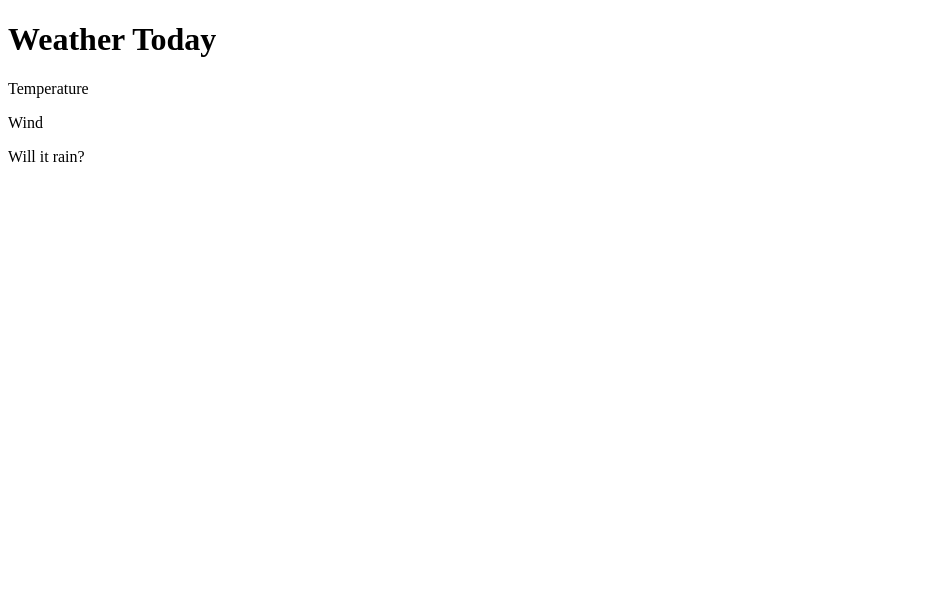
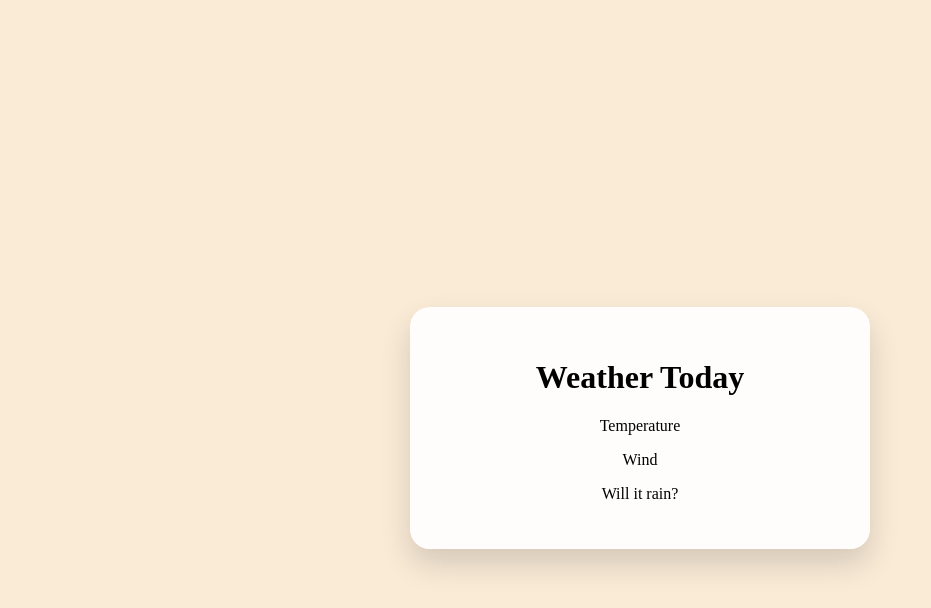
Before and after one commit to madao-lad/WeathersApp, a plain HTML site: page index.html in a window 1280 px wide. Shown: the whole page, without its empty margins (0-931 px from the left). Drawn offline with Linux system fonts and the light colour scheme; no server answers.

Commit message:
added css

```diff
--- a/index.html
+++ b/index.html
@@ -2,6 +2,7 @@
 <html>
     <head>
         <title>Weather's app</title>
+        <link rel="stylesheet" href="style.css"
     </head>
     <body>
         <div class="container">
--- /dev/null
+++ b/style.css
@@ -0,0 +1,18 @@
+body {
+    display: flex;
+    justify-content: center;
+    align-items: center;
+    height: 100vh;
+    padding: 20px;
+    background-color:antiquewhite;
+}
+
+.container {
+    width: 100%;
+    max-width: 400px;
+    background: rgba(255, 255, 255, 0.9);
+    border-radius: 20px;
+    box-shadow: 0 15px 30px rgba(0, 0, 0, 0.15);
+    padding: 30px;
+    text-align: center;
+}
```
